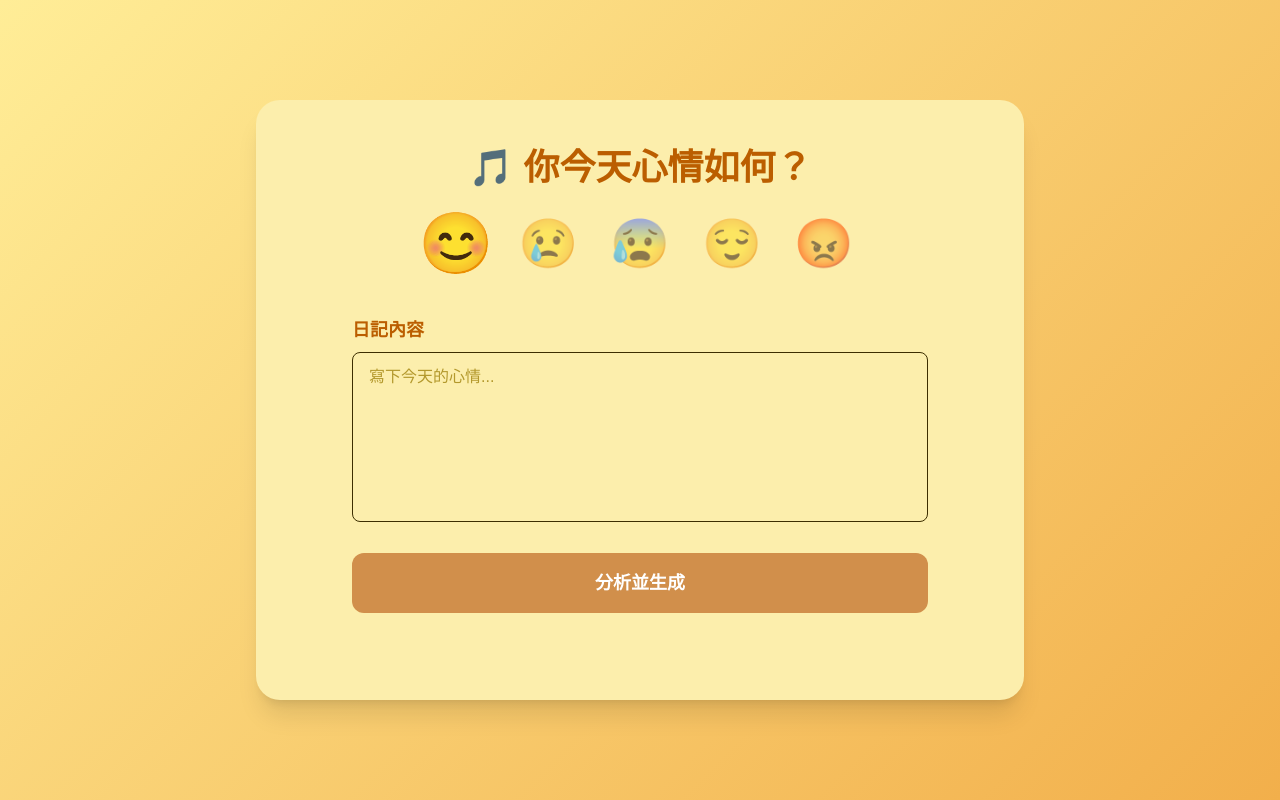
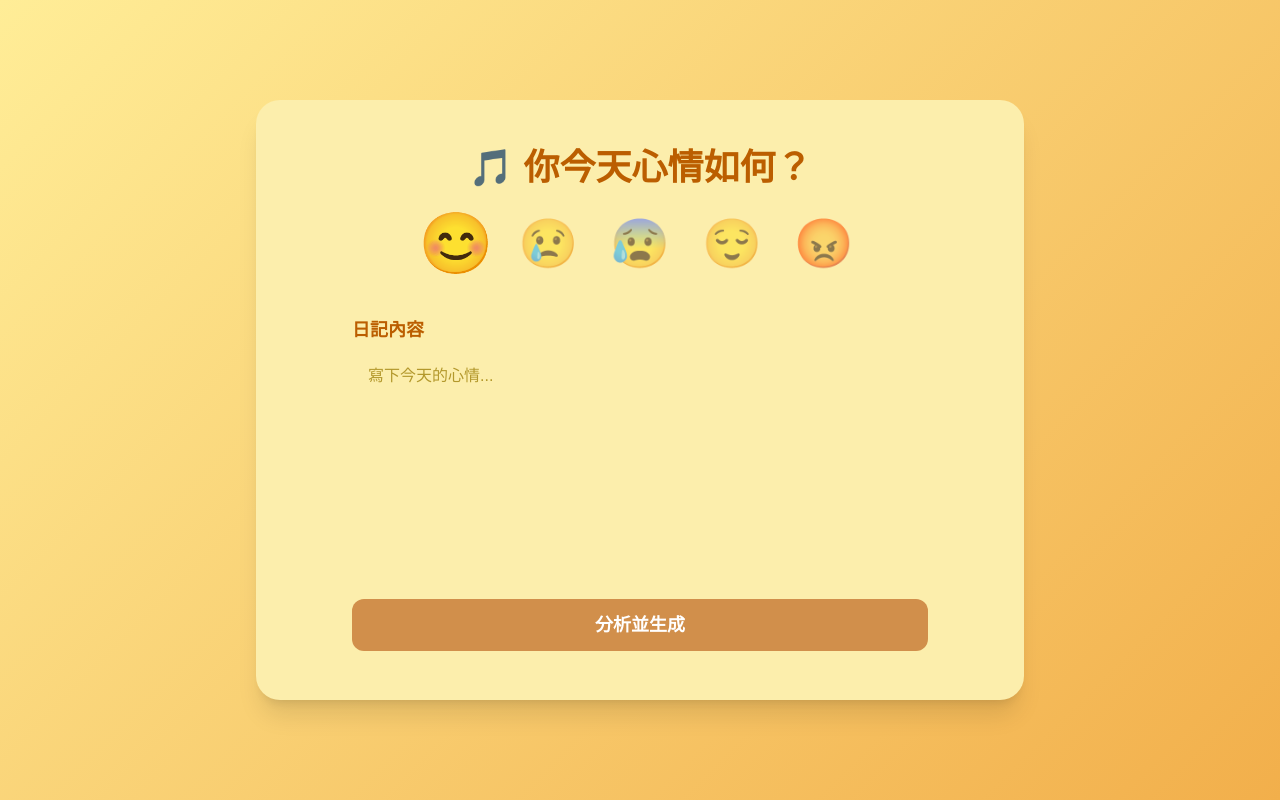
Before and after one commit to Arrozex/Intro_FPJ, a Next.js app: page / in a window 1280 px wide. Both pictures are taken after a click on the button "快樂". Built offline with nearby package versions, Linux system fonts and the light colour scheme.

Commit message:
Update page.tsx

```diff
--- a/app/page.tsx
+++ b/app/page.tsx
@@ -91,17 +91,17 @@ export default function HomePage() {
             <textarea
               value={diary}
               onChange={e => setDiary(e.target.value)}
-              rows={6}
+              rows={8}
               placeholder="寫下今天的心情..."
               required={!!mood}
-              className="w-full rounded-lg border-1 px-4 py-3 text-[#3d2e00] resize-none placeholder-[#b3982c] focus:outline-none focus:ring-4 focus:ring-[#d18f4b] transition"
+              className="w-full rounded-lg border-0 px-4 py-3 text-[#3d2e00] resize-none placeholder-[#b3982c] focus:outline-none focus:ring-4 focus:ring-[#d18f4b] transition"
             />
           </label>
 
           <button
             type="submit"
             disabled={loading || !mood}
-            className={`w-full py-4 rounded-xl text-white font-semibold
+            className={`w-full py-3 rounded-xl text-white font-semibold
                 bg-[#d18f4b] hover:bg-[#bd7b39] focus:outline-none focus:ring-4 focus:ring-[#BB5E00] transition disabled:opacity-50 disabled:cursor-not-allowed text-lg`}
           >
             {loading ? '生成中...' : '分析並生成'}
```
